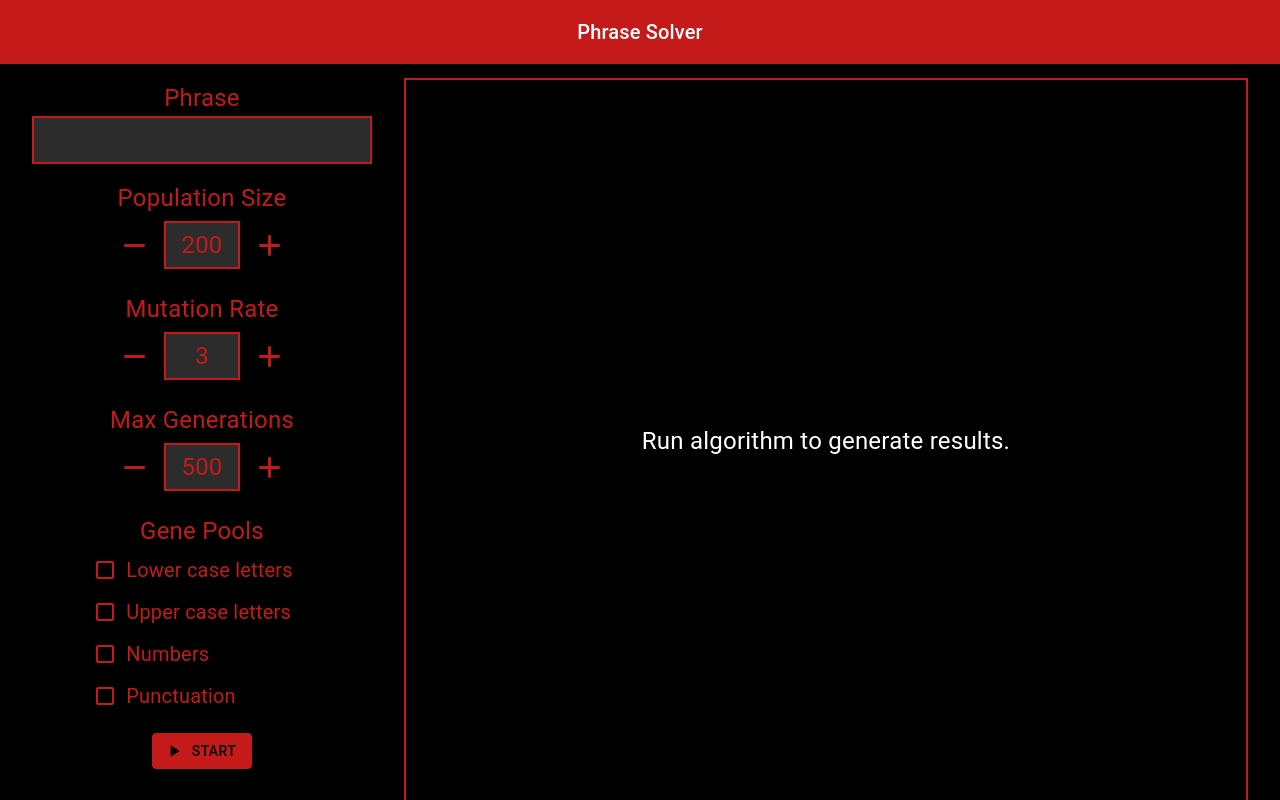
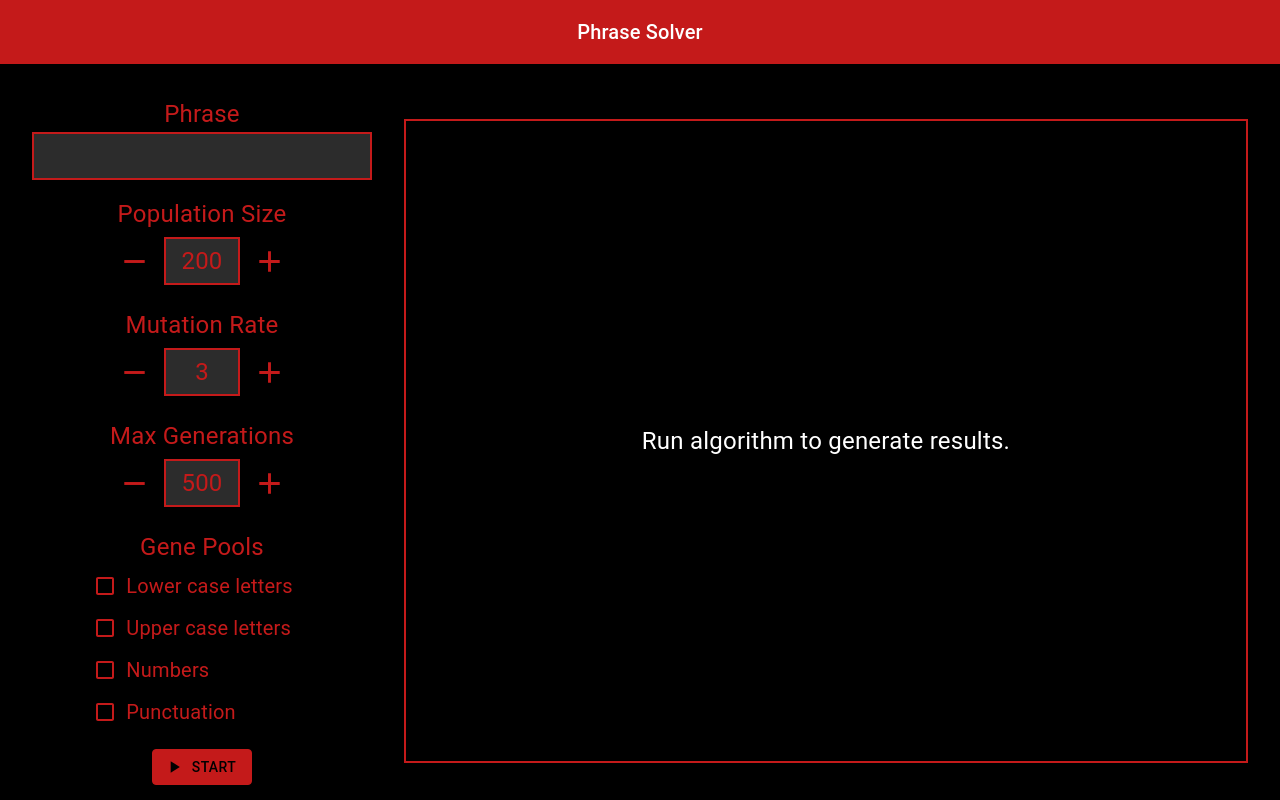
Before and after one commit to javidahmed64592/gaps, a React (Create React App) app in the folder gaps/: page / in a window 1280 px wide. Built offline with nearby package versions, Linux system fonts and the light colour scheme.

Commit message:
Adjust spacings

```diff
--- a/gaps/src/App.js
+++ b/gaps/src/App.js
@@ -16,7 +16,7 @@ export default function App() {
       display="flex"
       flexDirection="column"
       overflow="auto"
-      style={{ backgroundColor: colours.secondary }}
+      style={{ backgroundColor: colours.secondary, flexGrow: 1 }}
     >
       <NavBar colours={colours} navbarHeader={navbarHeader} />
       {pages[pageState]}
--- a/gaps/src/components/form/GAForm.js
+++ b/gaps/src/components/form/GAForm.js
@@ -38,6 +38,9 @@ export default function GAForm() {
       style={{
         flexGrow: 1,
         height: "100%",
+        display: "flex",
+        alignItems: "center",
+        justifyContent: "center",
       }}
     >
       <Stack
--- a/gaps/src/components/results/LoadedDisplay.js
+++ b/gaps/src/components/results/LoadedDisplay.js
@@ -10,7 +10,6 @@ export default function LoadedDisplay() {
     <Box
       style={{
         flexGrow: 1,
-        height: "100%",
         alignItems: "flex-start",
         overflow: "auto",
       }}
--- a/gaps/src/components/results/ResultsDisplay.js
+++ b/gaps/src/components/results/ResultsDisplay.js
@@ -13,7 +13,9 @@ export default function ResultsDisplay() {
       border={2}
       borderColor={colours.primary}
       margin={2}
-      style={{ flexGrow: 1, height: "100%" }}
+      height="80vh"
+      overflow="auto"
+      style={{ flexGrow: 1 }}
     >
       {resultDisplays[display]}
     </Box>
--- a/gaps/src/pages/MainPage.js
+++ b/gaps/src/pages/MainPage.js
@@ -4,18 +4,11 @@ import ResultsDisplay from "../components/results/ResultsDisplay";
 
 export default function MainPage() {
   return (
-    <Box
-      margin={2}
-      style={{
-        height: "100%",
-        flexGrow: 1,
-        display: "flex",
-      }}
-    >
+    <Box margin={2} height="100vh" display="flex" flexDirection="column">
       <Stack
         display="flex"
         flexDirection="row"
-        justifyContent="center"
+        justifyContent="flex-start"
         alignItems="center"
         style={{
           flexGrow: 1,
```
